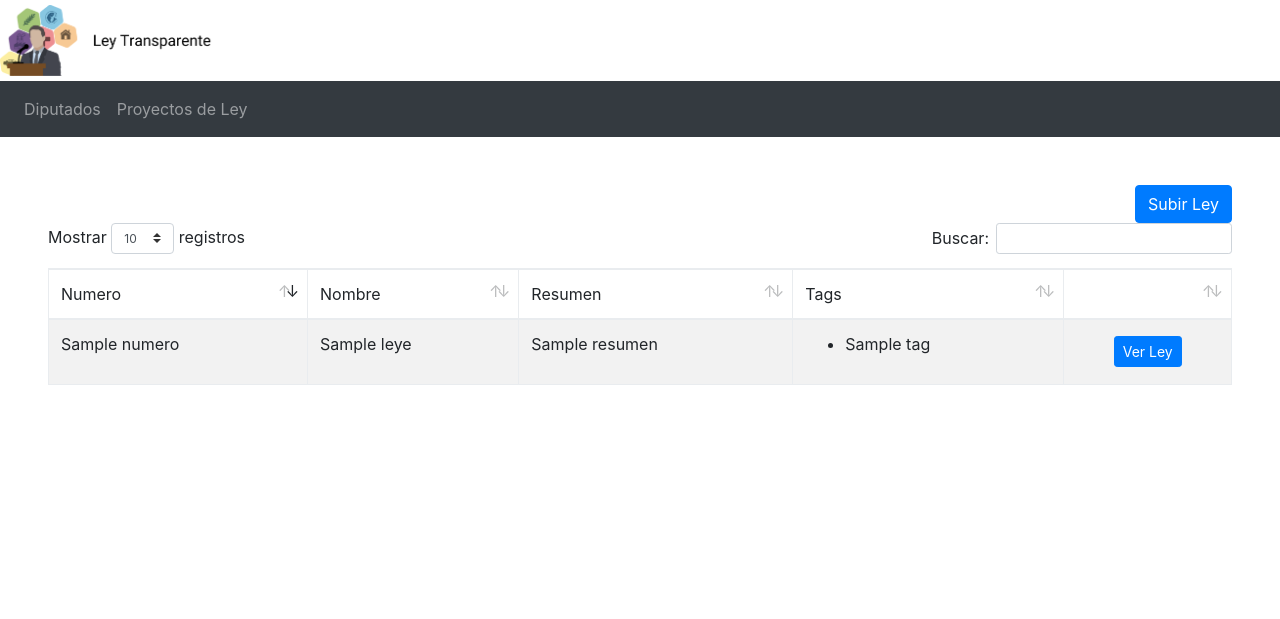
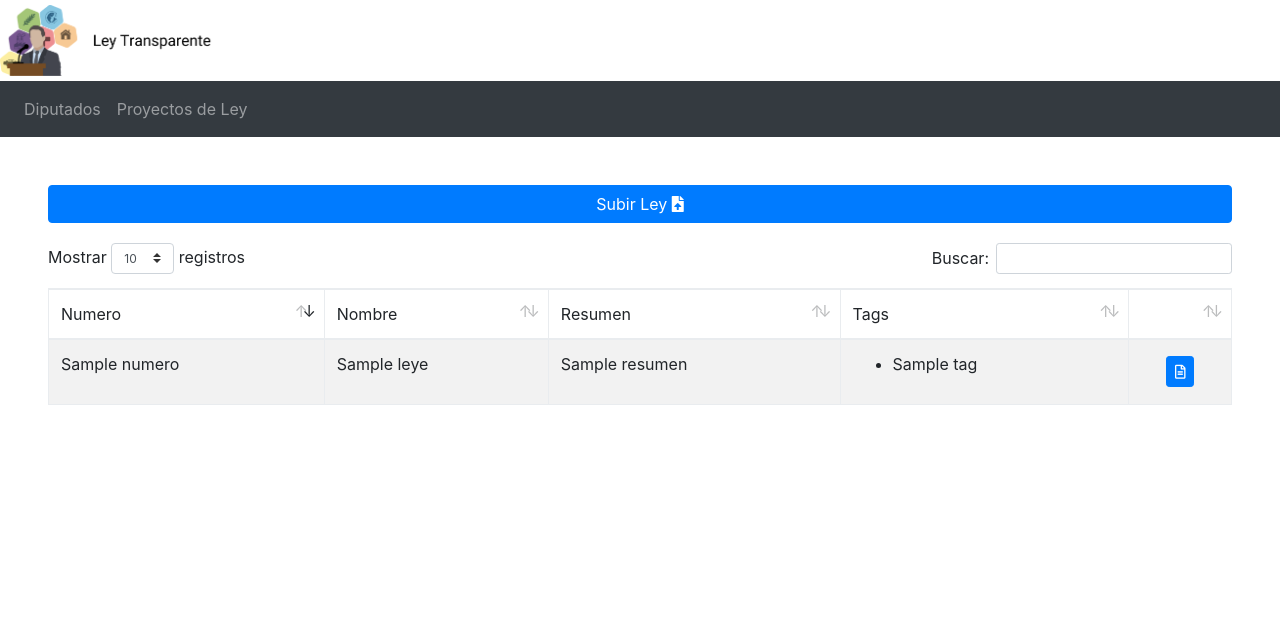
Before and after one commit to nachotp/leytransparente, a Django app: page /Leyes in a window 1280 px wide. Shown: the top 619 px of the page. Run offline with Django 3.2, Linux system fonts and the light colour scheme; tables that the repository leaves empty hold one stand-in row (values such as "Sample post"); a database or web service that is not in the repository returns one stand-in record (values such as "Sample title"); some libraries are stand-ins or nearby versions.

Commit message:
cambios boton para subir leyes
el boton pasa de estar dentro de la tabla a estar sobre esta

```diff
--- a/ltweb/templates/leyes_list.html
+++ b/ltweb/templates/leyes_list.html
@@ -9,7 +9,9 @@
 {% endblock %}
 
 {% block content %}
-<div class="text-right"><a class="btn btn-primary" href="{% url 'Subir Ley' %}">Subir Ley</a></div>
+<div>
+    <b-button block variant="primary" href="{% url 'Subir Ley' %}" style="margin-bottom: 20px">Subir Ley <i class="fas fa-file-upload"></i></b-button>
+</div>
 <table  class="table table-striped table-bordered compact" id="dip_table" cellspacing="0">
 	<thead>
 		<tr>
@@ -37,7 +39,7 @@
             </td>
 			<td class="align-middle">
                 <div class="text-center">
-                    <a class="btn btn-sm btn-primary" href="{{ ley.url }}">Ver Ley</a>
+                    <a class="btn btn-sm btn-primary" href="{{ ley.url }}"><i class="far fa-file-alt"></i></a>
                 </div>
 			</td>
 		</tr>
```
